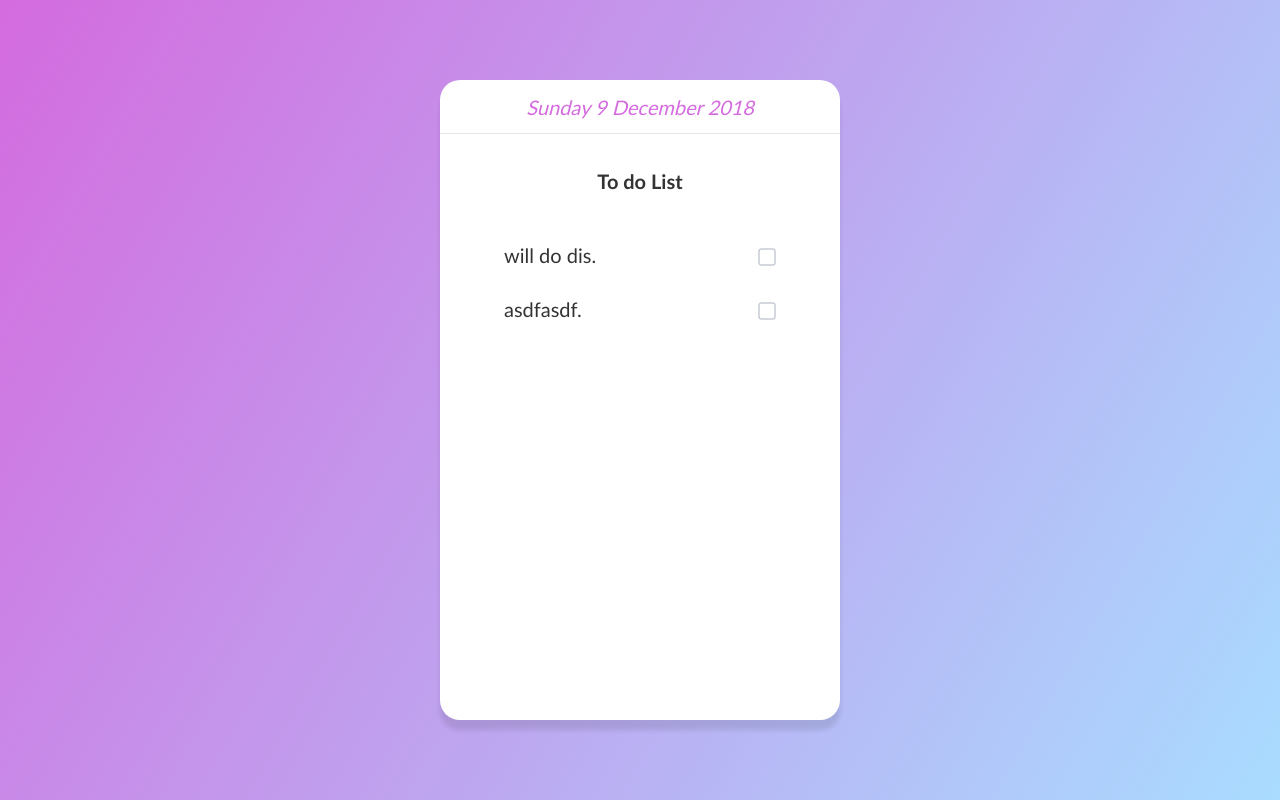
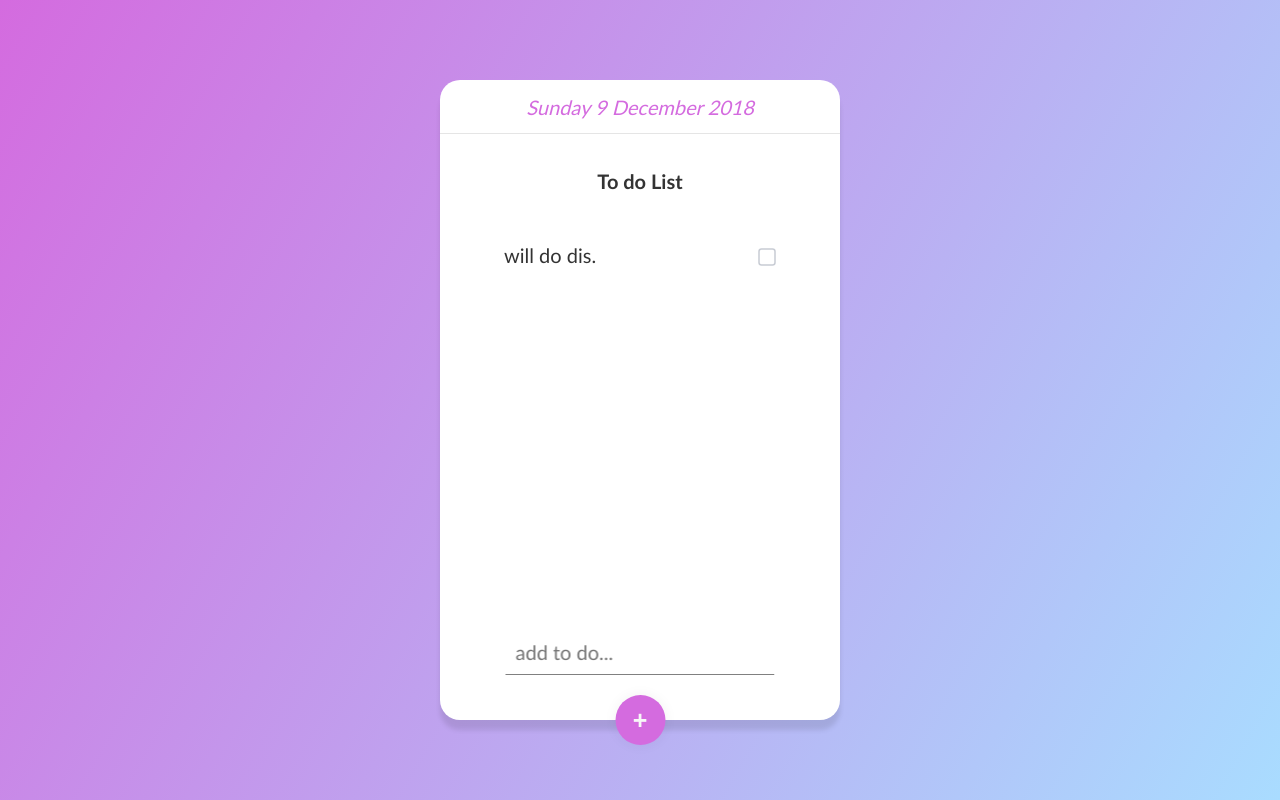
Before and after one commit to ogunb/mandatory-to-do-list, a Vue app: page / in a window 1280 px wide. Built offline with nearby package versions, Linux system fonts and the light colour scheme.

Commit message:
vue todo

```diff
--- a/src/App.vue
+++ b/src/App.vue
@@ -2,19 +2,41 @@
   <div id="app">
     <today></today>
     <h4 class="header">To do List</h4>
-    <todo-list></todo-list>
+    <todo-list v-bind="{ list }"></todo-list>
+    <new-todo v-bind="{ addTodo }"></new-todo>
   </div>
 </template>
 
 <script>
+import uuid from "uuid";
 import today from "./components/today.vue";
 import TodoList from "./components/TodoList.vue";
+import NewTodo from "./components/NewTodo.vue";
 
 export default {
   name: "app",
   components: {
     today,
-    TodoList
+    TodoList,
+    NewTodo
+  },
+  data: function() {
+    return {
+      list: [{ id: uuid(), content: "will do dis.", isDone: false }]
+    };
+  },
+  methods: {
+    addTodo: function(todo) {
+      const properTodo = { id: uuid(), content: todo, isDone: false };
+      this.list.push(properTodo);
+      localStorage.setItem("vue-todo-list-8888", JSON.stringify(this.list));
+    }
+  },
+  beforeMount: function() {
+    if (localStorage.getItem("vue-todo-list-8888") !== null) {
+      const local = localStorage.getItem("vue-todo-list-8888");
+      this.list = JSON.parse(local);
+    }
   }
 };
 </script>
--- /dev/null
+++ b/src/components/NewTodo.vue
@@ -0,0 +1,108 @@
+<template>
+  <form class="newTodo" @submit.prevent="onSubmit">
+    <input type="text" class="newTodo__input" placeholder="add to do..." autofocus v-model="todo">
+    <button type="submit" class="newTodo__button">+</button>
+  </form>
+</template>
+
+<script>
+export default {
+  name: "NewTodo",
+  props: ["addTodo"],
+  data: function() {
+    return {
+      todo: ""
+    };
+  },
+  methods: {
+    onSubmit: function(e) {
+      this.addTodo(this.todo);
+      const input = e.currentTarget[0];
+      input.classList.add("sending");
+      function inputAnimation() {
+        input.classList.remove("sending");
+        input.removeEventListener("animationend", inputAnimation);
+        return (this.todo = "");
+      }
+      input.addEventListener("animationend", inputAnimation.bind(this));
+    }
+  }
+};
+</script>
+
+<style>
+.newTodo {
+  display: flex;
+  flex-direction: column;
+  position: absolute;
+  bottom: -25px;
+  left: 50%;
+  transform: translateX(-50%);
+  align-items: center;
+}
+.newTodo__button {
+  position: relative;
+  background: #d46bdf;
+  margin-top: 20px;
+  width: 50px;
+  height: 50px;
+  border-radius: 360px;
+  border: none;
+  color: #f7f7f7;
+  font-size: 25px;
+  font-weight: 700;
+  cursor: pointer;
+}
+.newTodo__button::before {
+  content: "";
+  z-index: -1;
+  display: block;
+  position: absolute;
+  top: 0;
+  left: 0;
+  width: 100%;
+  height: 100%;
+  background: #000;
+  border-radius: 360px;
+  box-shadow: 0 0 20px 10px rgba(0, 0, 0, 0.3);
+  transform: scale(0.7);
+  opacity: 0.2;
+  transition: opacity 300ms ease-in, transform 500ms ease-out;
+}
+.newTodo__button:hover::before {
+  opacity: 0.7;
+  transform: scale(0.8);
+}
+.newTodo__input {
+  border: none;
+  border-bottom: 1px solid #808080;
+  font-family: "Lato";
+  font-size: 20px;
+  padding: 10px;
+  will-change: line-height;
+  animation: 500ms slideInOpacity ease-in forwards 1;
+}
+.newTodo__input.sending {
+  animation: 500ms slideUpOpacity ease-in forwards 1;
+}
+@keyframes slideUpOpacity {
+  from {
+    line-height: 1;
+    opacity: 1;
+  }
+  to {
+    line-height: 4;
+    opacity: 0;
+  }
+}
+@keyframes slideInOpacity {
+  from {
+    opacity: 0;
+    line-height: 4;
+  }
+  to {
+    opacity: 1;
+    line-height: 1;
+  }
+}
+</style>
--- a/src/components/TodoList.vue
+++ b/src/components/TodoList.vue
@@ -9,197 +9,23 @@
 </template>
 
 <script>
-import uuid from "uuid";
 import todo from "./todo.vue";
+
 export default {
   name: "TodoList",
   components: {
     todo
   },
-  data: function() {
-    return {
-      list: [
-        { id: uuid(), content: "will do dis.", isDone: false },
-        { id: uuid(), content: "asdfasdf.", isDone: false }
-      ]
-    };
-  },
+  props: ["list"],
   methods: {
     handleIsDone: function(index) {
-      return (this.list[index].isDone = !this.list[index].isDone);
+      this.list[index].isDone = !this.list[index].isDone;
+      localStorage.setItem("vue-todo-list-8888", JSON.stringify(this.list));
     },
     removeTodo: function(index) {
-      return this.list.splice(index, 1);
+      this.list.splice(index, 1);
+      localStorage.setItem("vue-todo-list-8888", JSON.stringify(this.list));
     }
   }
-  /* beforeMount: function() {
-    if (localStorage.getItem("vue-todo-list-8888") !== null) {
-      const local = localStorage.getItem("vue-todo-list-8888");
-      this.list = JSON.parse(local);
-    }
-  } */
 };
 </script>
-
-<style>
-.listWrapper {
-  position: relative;
-  animation: slideIn 500ms ease-out forwards 1;
-  transform: translateX(-30px);
-  opacity: 0;
-  transition: opacity 150ms ease-in, transform 300ms ease-out;
-  padding: 0 10%;
-}
-.theList {
-  display: grid;
-  grid-template-columns: 1fr auto auto;
-  margin: 30px 0;
-  position: relative;
-}
-.theList,
-.theList__label,
-.check {
-  cursor: pointer;
-}
-.status {
-  visibility: hidden;
-  transform: translate(-9999px);
-}
-.theList__label {
-  position: relative;
-  transition: color 500ms ease-in, transform 300ms ease-in;
-}
-.theList.isDone .theList__label {
-  color: #808080;
-  transform: scale(0.95);
-}
-.theList__label::after {
-  position: absolute;
-  content: "";
-  display: block;
-  background: #333;
-  max-width: 0px;
-  width: 100%;
-  height: 1px;
-  top: 55%;
-  left: 0;
-  transition: max-width 500ms ease-in;
-}
-.theList.isDone .theList__label::after {
-  background: #808080;
-  max-width: 500px;
-}
-.theList.isDone + .check svg {
-  stroke: #4285f4;
-}
-.check {
-  cursor: pointer;
-  position: relative;
-  margin: auto;
-  width: 18px;
-  height: 18px;
-  transform: translate3d(0, 0, 0);
-}
-.check:before {
-  content: "";
-  position: absolute;
-  top: -15px;
-  left: -15px;
-  width: 48px;
-  height: 48px;
-  border-radius: 50%;
-  background: rgba(34, 50, 84, 0.3);
-  opacity: 0;
-  transition: opacity 0.2s ease;
-}
-.check svg {
-  position: relative;
-  z-index: 1;
-  fill: none;
-  stroke-linecap: round;
-  stroke-linejoin: round;
-  stroke: #c8ccd4;
-  stroke-width: 1.5;
-  transform: translate3d(0, 0, 0);
-  transition: all 0.2s ease;
-}
-.check svg path {
-  stroke-dasharray: 60;
-  stroke-dashoffset: 0;
-}
-.check svg polyline {
-  stroke-dasharray: 22;
-  stroke-dashoffset: 66;
-}
-.theList:hover .check:before {
-  opacity: 1;
-}
-.theList:hover .check svg {
-  stroke: #d46bdf;
-}
-.listWrapper:hover .deleteTodo {
-  animation: wobble 500ms ease-in-out forwards;
-}
-.theList.isDone > .check svg {
-  stroke: #d46bdf;
-}
-.theList.isDone > .check svg path {
-  stroke-dashoffset: 60;
-  transition: all 0.3s linear;
-}
-.theList.isDone > .check svg polyline {
-  stroke-dashoffset: 42;
-  transition: all 0.2s linear;
-  transition-delay: 0.15s;
-}
-@keyframes slideIn {
-  0% {
-    opacity: 0;
-    transform: translateX(-30px);
-  }
-  100% {
-    opacity: 1;
-    transform: translateX(0);
-  }
-}
-@keyframes slideOut {
-  0% {
-    opacity: 1;
-    transform: translateX(0);
-  }
-  100% {
-    opacity: 0;
-    transform: translateX(-30px);
-  }
-}
-@keyframes wobble {
-  0% {
-    opacity: 0;
-    visibility: hidden;
-  }
-  1% {
-    visibility: visible;
-  }
-  100% {
-    opacity: 1;
-    visibility: visible;
-  }
-  0%,
-  100% {
-    transform: translateX(0%);
-    transform-origin: bottom bottom;
-  }
-  15% {
-    transform: translateX(-5px) rotate(-3.6deg);
-  }
-  30% {
-    transform: translateX(5px) rotate(2.4deg);
-  }
-  60% {
-    transform: translateX(-2px) rotate(2.4deg);
-  }
-  90% {
-    transform: translateX(2px) rotate(2.4deg);
-  }
-}
-</style>
--- a/src/components/todo.vue
+++ b/src/components/todo.vue
@@ -1,4 +1,5 @@
 <template>
+  <transition name="listWrapper">
     <div class="listWrapper">
       <div class="theList" v-bind:class="{ isDone: isDone }" @click="handleIsDone(index)">
         <div>
@@ -16,6 +17,7 @@
       </div>
       <delete-todo v-bind="{removeTodo, index}"></delete-todo>
     </div>
+  </transition>
 </template>
 
 <script>
@@ -29,3 +31,169 @@ export default {
   }
 };
 </script>
+
+<style>
+.listWrapper {
+  position: relative;
+  animation: slideIn 500ms ease-out forwards 1;
+  transform: translateX(-30px);
+  opacity: 0;
+  transition: opacity 150ms ease-in, transform 300ms ease-out;
+  padding: 0 10%;
+}
+.listWrapper-leave-active {
+  animation: slideOut 500ms ease-out forwards 1;
+}
+.theList {
+  display: grid;
+  grid-template-columns: 1fr auto auto;
+  margin: 30px 0;
+  position: relative;
+}
+.theList,
+.theList__label,
+.check {
+  cursor: pointer;
+}
+.status {
+  visibility: hidden;
+  transform: translate(-9999px);
+}
+.theList__label {
+  position: relative;
+  transition: color 500ms ease-in, transform 300ms ease-in;
+}
+.theList.isDone .theList__label {
+  color: #808080;
+  transform: scale(0.95);
+}
+.theList__label::after {
+  position: absolute;
+  content: "";
+  display: block;
+  background: #333;
+  max-width: 0px;
+  width: 100%;
+  height: 1px;
+  top: 55%;
+  left: 0;
+  transition: max-width 500ms ease-in;
+}
+.theList.isDone .theList__label::after {
+  background: #808080;
+  max-width: 500px;
+}
+.theList.isDone + .check svg {
+  stroke: #4285f4;
+}
+.check {
+  cursor: pointer;
+  position: relative;
+  margin: auto;
+  width: 18px;
+  height: 18px;
+  transform: translate3d(0, 0, 0);
+}
+.check:before {
+  content: "";
+  position: absolute;
+  top: -15px;
+  left: -15px;
+  width: 48px;
+  height: 48px;
+  border-radius: 50%;
+  background: rgba(34, 50, 84, 0.3);
+  opacity: 0;
+  transition: opacity 0.2s ease;
+}
+.check svg {
+  position: relative;
+  z-index: 1;
+  fill: none;
+  stroke-linecap: round;
+  stroke-linejoin: round;
+  stroke: #c8ccd4;
+  stroke-width: 1.5;
+  transform: translate3d(0, 0, 0);
+  transition: all 0.2s ease;
+}
+.check svg path {
+  stroke-dasharray: 60;
+  stroke-dashoffset: 0;
+}
+.check svg polyline {
+  stroke-dasharray: 22;
+  stroke-dashoffset: 66;
+}
+.theList:hover .check:before {
+  opacity: 1;
+}
+.theList:hover .check svg {
+  stroke: #d46bdf;
+}
+.listWrapper:hover .deleteTodo {
+  animation: wobble 500ms ease-in-out forwards;
+}
+.theList.isDone > .check svg {
+  stroke: #d46bdf;
+}
+.theList.isDone > .check svg path {
+  stroke-dashoffset: 60;
+  transition: all 0.3s linear;
+}
+.theList.isDone > .check svg polyline {
+  stroke-dashoffset: 42;
+  transition: all 0.2s linear;
+  transition-delay: 0.15s;
+}
+@keyframes slideIn {
+  0% {
+    opacity: 0;
+    transform: translateX(-30px);
+  }
+  100% {
+    opacity: 1;
+    transform: translateX(0);
+  }
+}
+@keyframes slideOut {
+  0% {
+    opacity: 1;
+    transform: translateX(0);
+  }
+  100% {
+    opacity: 0;
+    transform: translateX(-30px);
+  }
+}
+@keyframes wobble {
+  0% {
+    opacity: 0;
+    visibility: hidden;
+  }
+  1% {
+    visibility: visible;
+  }
+  100% {
+    opacity: 1;
+    visibility: visible;
+  }
+  0%,
+  100% {
+    transform: translateX(0%);
+    transform-origin: bottom bottom;
+  }
+  15% {
+    transform: translateX(-5px) rotate(-3.6deg);
+  }
+  30% {
+    transform: translateX(5px) rotate(2.4deg);
+  }
+  60% {
+    transform: translateX(-2px) rotate(2.4deg);
+  }
+  90% {
+    transform: translateX(2px) rotate(2.4deg);
+  }
+}
+</style>
```
Lines whose indentation alone changed are shown as unchanged.
